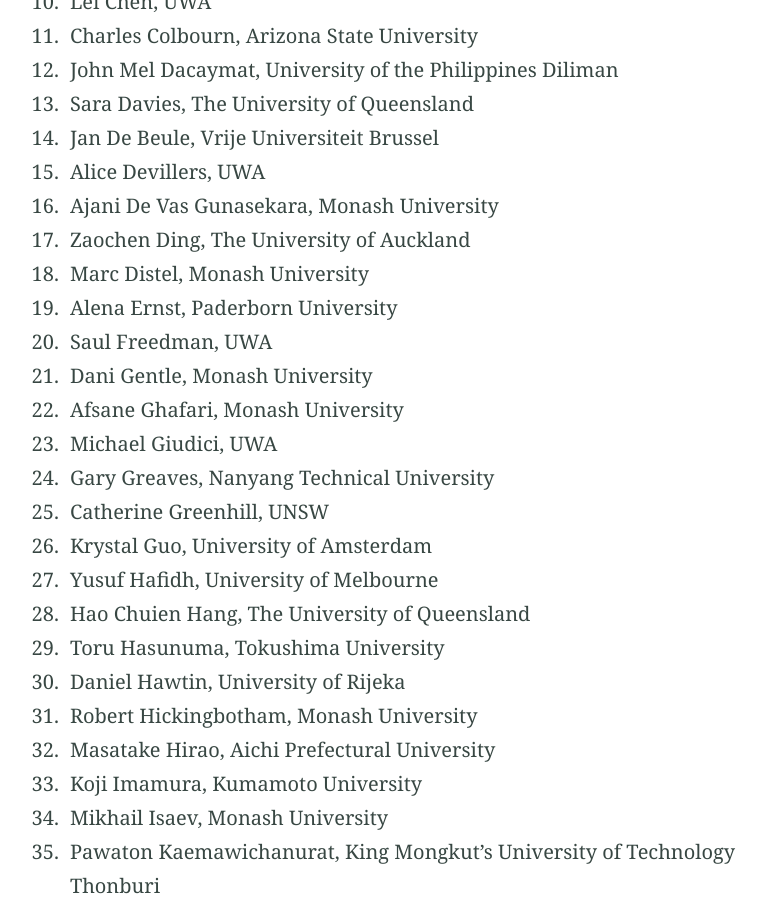
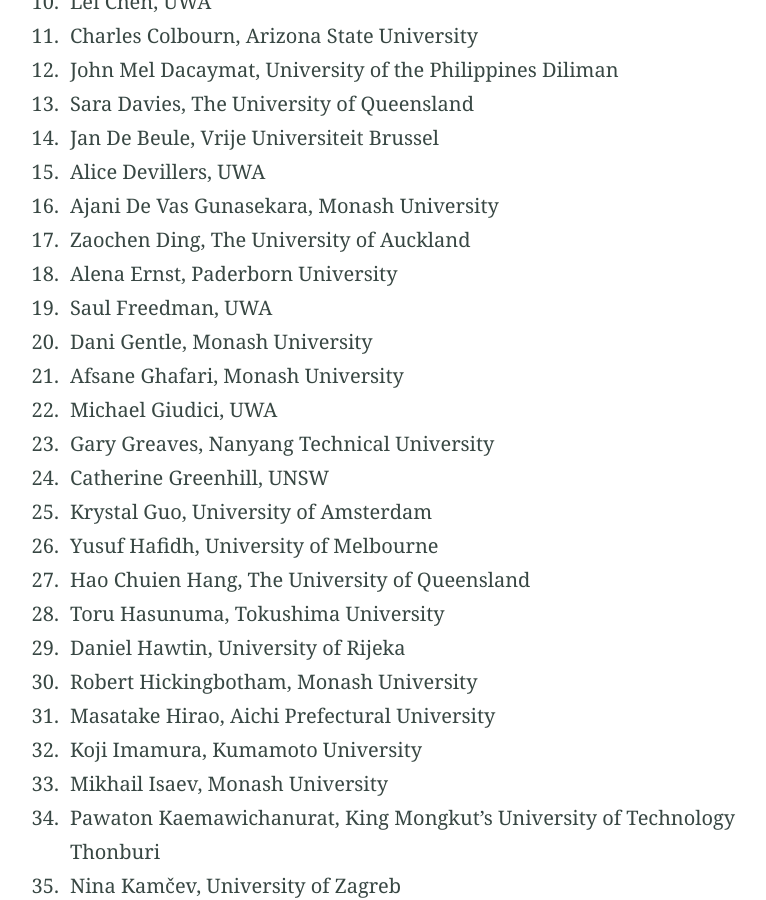
Before and after one commit to 45ACC/45ACC.github.io, a Jekyll site: the page built from participants.md, in a window 1280 px wide and 900 px high, scrolled down 951 px. Shown: the whole window, without its empty margins (213-979 px from the left). Built offline with Jekyll 4.4.1, drawn with Linux system fonts in a browser that asks for light colours; some of the changed text lies outside the part shown.

Commit message:
Update participants.md

```diff
--- a/participants.md
+++ b/participants.md
@@ -26,7 +26,6 @@ Below is a list of participants that have agreed to have their name posted here.
 15. Alice Devillers, UWA
 16. Ajani De Vas Gunasekara, Monash University
 17. Zaochen Ding, The University of Auckland
-18. Marc Distel, Monash University
 19. Alena Ernst, Paderborn University
 20. Saul Freedman, UWA
 21. Dani Gentle, Monash University
@@ -45,7 +44,6 @@ Below is a list of participants that have agreed to have their name posted here.
 34. Mikhail Isaev, Monash University
 35. Pawaton Kaemawichanurat, King Mongkut's University of Technology Thonburi
 36. Nina Kamčev, University of Zagreb
-37. Shinya Kawabuchi, Kumamoto University
 38. Lukas Klawuhn, Paderborn University
 39. André Kündgen, California State University San Marcos
 40. Alice Lacaze-Masmonteil, University of Ottawa
@@ -87,3 +85,6 @@ Below is a list of participants that have agreed to have their name posted here.
 76. David Yost, Federation University
 77. Zhishuo Zhang, The University of Melbourne
 78. Chuanqi Zhang, University of Technology Sydney
+
+<!--- Shinya Kawabuchi, Kumamoto University --->
+<!--- Marc Distel, Monash University --->
```
